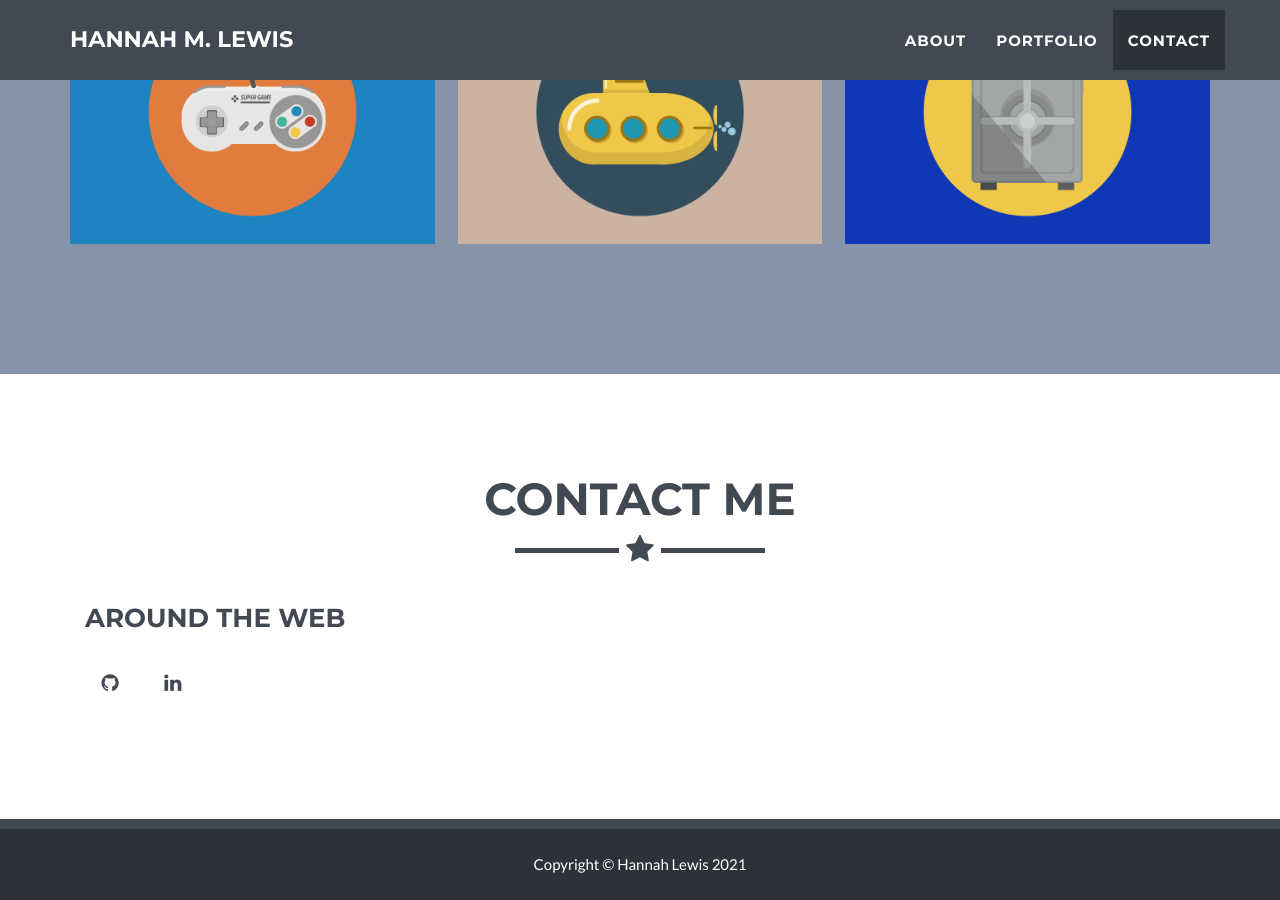
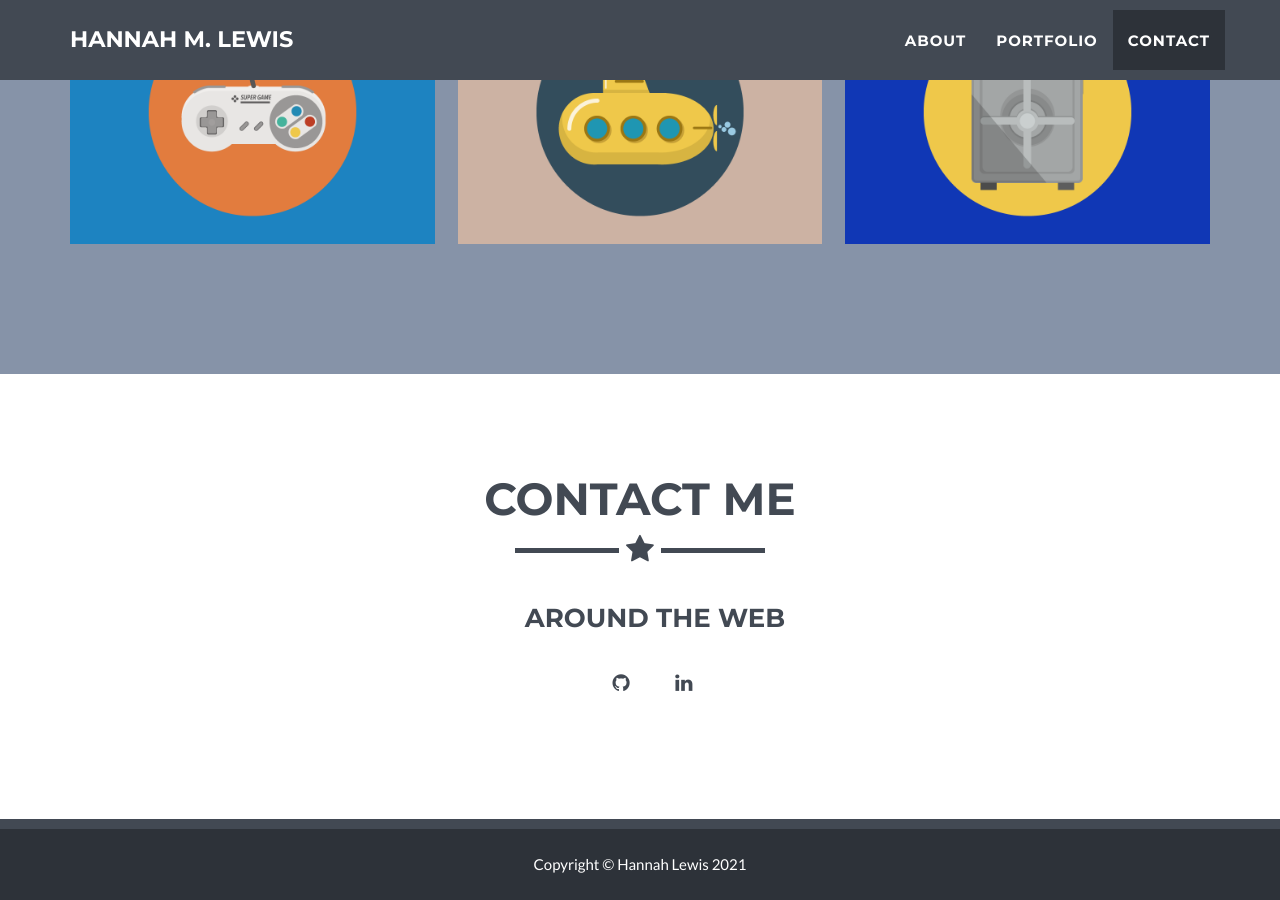
Before and after one commit to hmlewis-astro/hmlewis-astro.github.io, a Jekyll site: the page built from _posts/2014-07-18-project-1.markdown, in a window 1280 px wide and 900 px high, scrolled down 1885 px. Built offline with Jekyll 4.4.1, drawn with Linux system fonts in a browser that asks for light colours.

Commit message:
center contact text

```diff
--- a/_includes/contact.html
+++ b/_includes/contact.html
@@ -17,7 +17,7 @@
 		                    {% endfor %}
                         </p>
                     </div>-->
-                    <div class="footer-col col-lg-12">
+                    <div class="footer-col col-lg-12 text-center">
                         <h3>{{ site.footer.social }}</h3>
                         <ul class="list-inline">
                             {% for network in site.social %}
```
